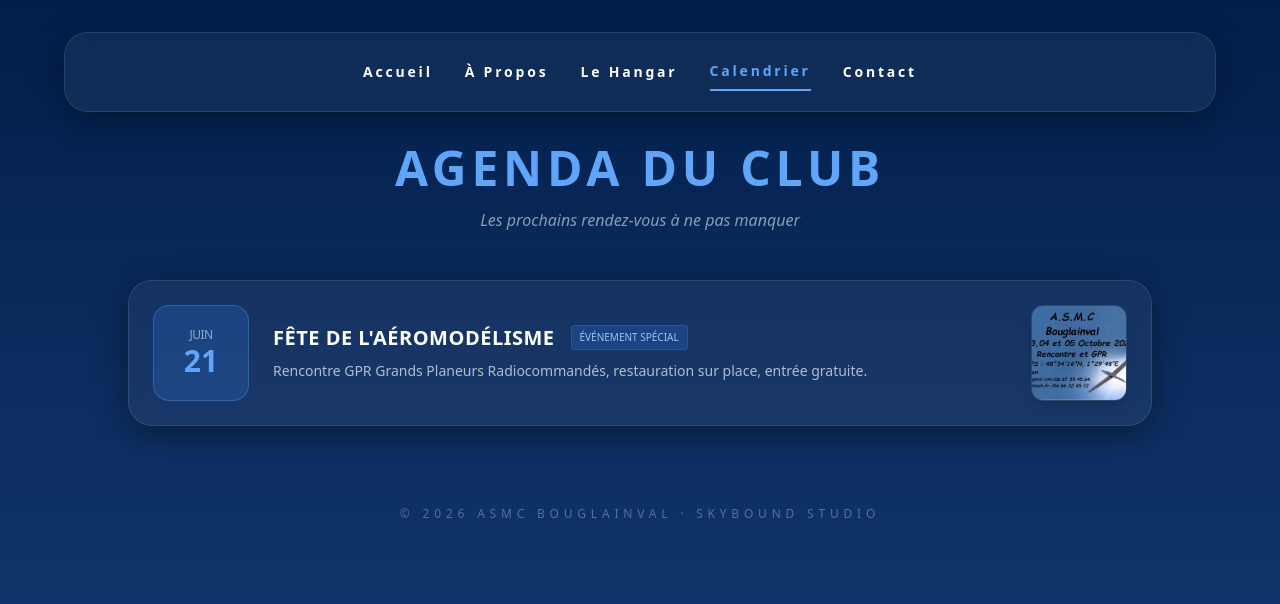
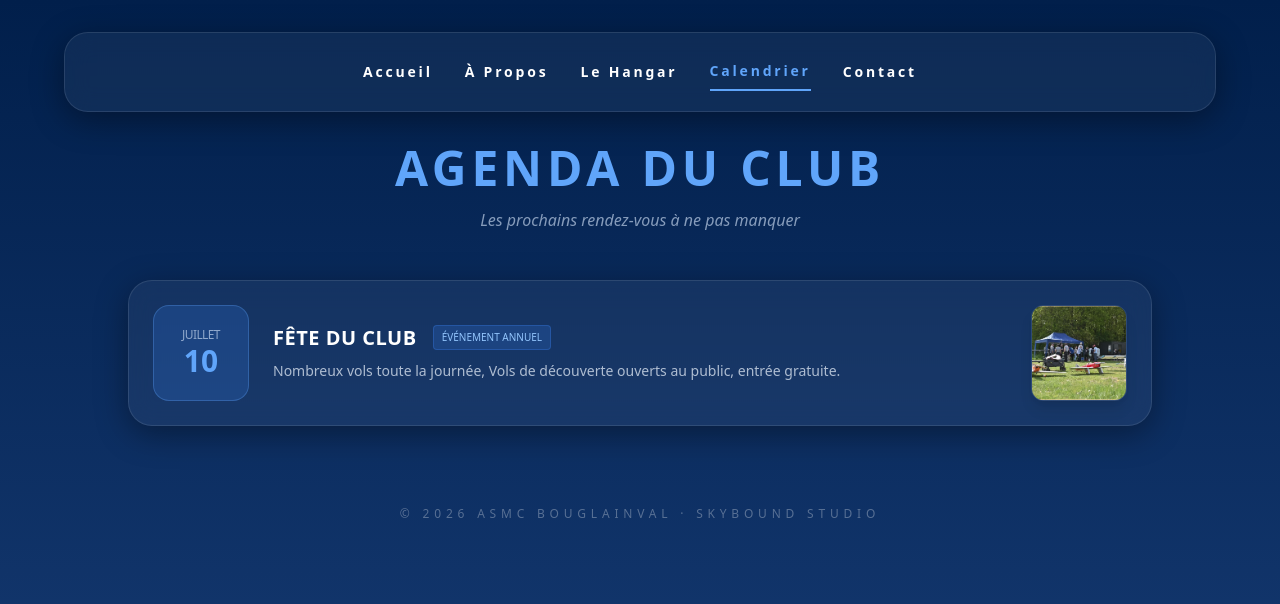
Before and after one commit to leschaeveemmanuel-rgb/asmc-site, a React (Vite) app: page / in a window 1280 px wide. Both pictures are taken after a click on the button "Calendrier". Shown: the top 604 px of the page. Built offline with nearby package versions, Linux system fonts and the light colour scheme.

Commit message:
Add files via upload

```diff
--- a/src/App.jsx
+++ b/src/App.jsx
@@ -246,36 +246,37 @@ function App() {
 
     <div className="max-w-5xl mx-auto space-y-6">
 
-      {/* ÉVÉNEMENT AVEC AFFICHE */}
+
+      {/* EVENEMENT 10 JUILLET 2026 */}
       <div className="glass-card p-6 flex flex-col md:flex-row items-center gap-6 hover:border-blue-400/30 transition-colors">
 
         {/* GAUCHE : LA DATE (w-24 h-24) */}
         <div className="flex-shrink-0 w-24 h-24 bg-blue-500/20 rounded-2xl border border-blue-400/30 flex flex-col items-center justify-center">
-          <span className="text-xs uppercase tracking-tighter opacity-60 text-blue-100">Juin</span>
-          <span className="text-3xl font-black text-blue-400">21</span>
+          <span className="text-xs uppercase tracking-tighter opacity-60 text-blue-100">Juillet</span>
+          <span className="text-3xl font-black text-blue-400">10</span>
         </div>
 
         {/* CENTRE : INFOS ÉVÉNEMENT */}
         <div className="flex-grow text-center md:text-left space-y-2">
           <div className="flex flex-col md:flex-row md:items-center gap-2 md:gap-4">
-            <h3 className="text-xl font-bold uppercase tracking-wide text-white">Fête de l'Aéromodélisme</h3>
-            <span className="text-[10px] bg-blue-500/20 text-blue-300 px-2 py-1 rounded border border-blue-500/30 uppercase w-fit mx-auto md:mx-0">Événement Spécial</span>
+            <h3 className="text-xl font-bold uppercase tracking-wide text-white">Fête du Club</h3>
+            <span className="text-[10px] bg-blue-500/20 text-blue-300 px-2 py-1 rounded border border-blue-500/30 uppercase w-fit mx-auto md:mx-0">Événement Annuel</span>
           </div>
           <p className="text-sm opacity-70 leading-relaxed text-blue-50">
-            Rencontre GPR Grands Planeurs Radiocommandés, restauration sur place, entrée gratuite.
+            Nombreux vols toute la journée, Vols de découverte ouverts au public, entrée gratuite.
           </p>
         </div>
 
         {/* DROITE : LA VIGNETTE (Taille identique à la date : w-24 h-24) */}
         <div className="flex-shrink-0 w-24 h-24 group/img">
           <a
-            href="/gpr.png"
+            href="/image.png"
             target="_blank"
             rel="noopener noreferrer"
             className="block w-full h-full relative"
           >
             <img
-              src="/gpr.png"
+              src="/image.png"
               alt="Affiche événement"
               className="w-full h-full object-cover rounded-xl border border-white/10 group-hover/img:border-blue-400/50 transition-all shadow-lg"
               onError={(e) => { e.target.src = "https://via.placeholder.com/100?text=Affiche"; }}
```
